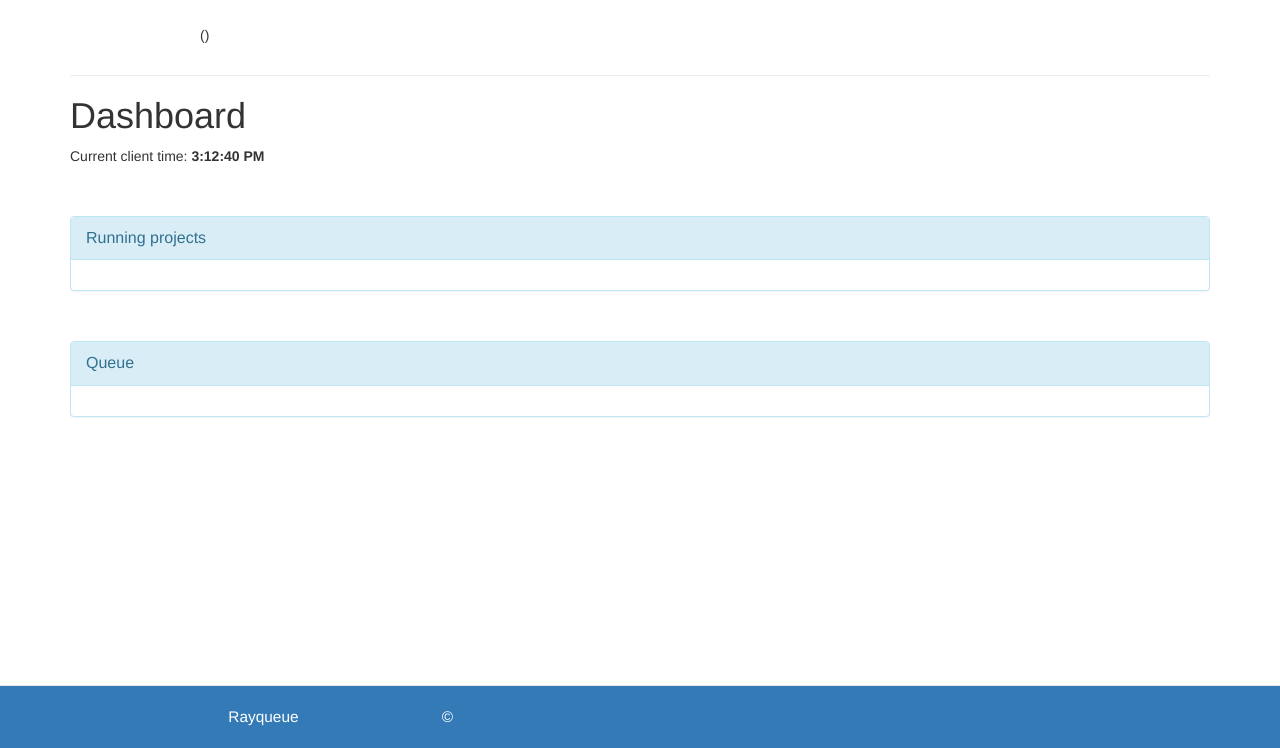
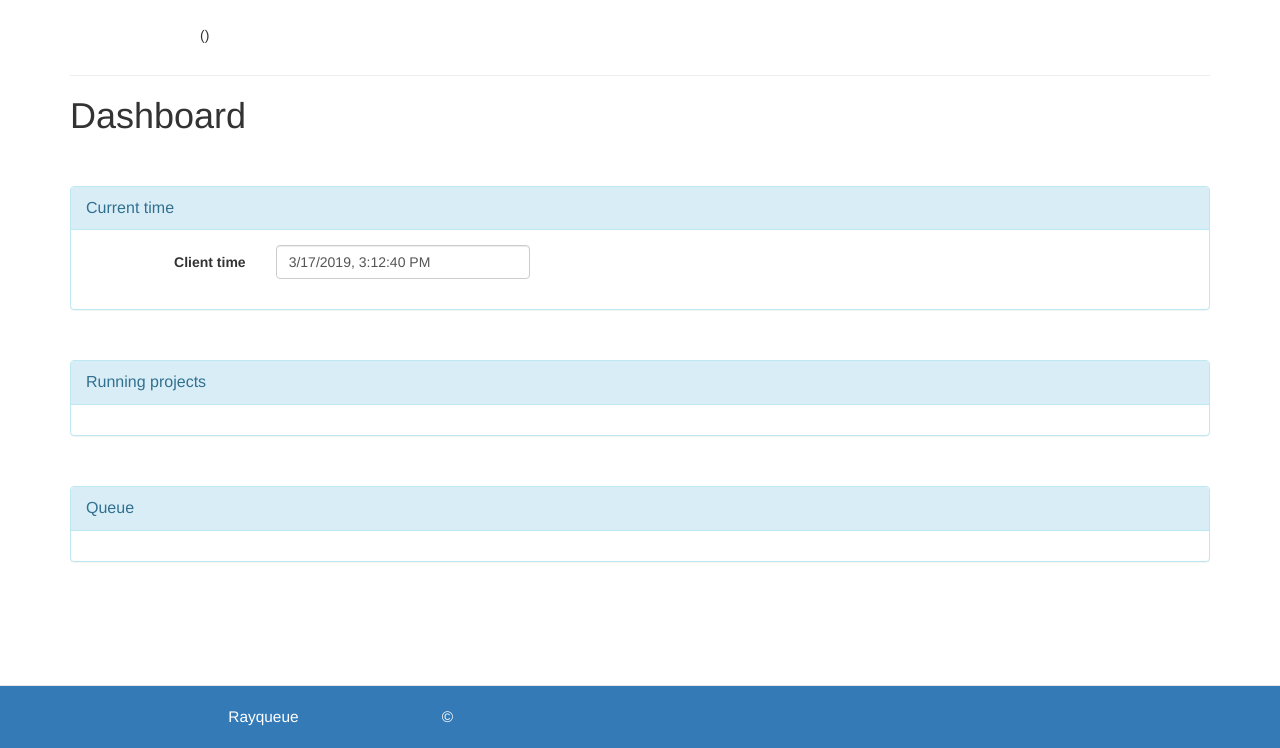
Before and after one commit to ocordes/rayqueue, a Python web app: template src/app/templates/index.html in a window 1280 px wide. Shown: the part 52-800 px from the top of the page. Run offline with Jinja, Linux system fonts and the light colour scheme; the template is opened without the code that fills it, so the values that code supplies are empty; some libraries are stand-ins or nearby versions.

Commit message:
- make client time nicer in bootstrap

```diff
--- a/src/app/templates/index.html
+++ b/src/app/templates/index.html
@@ -16,9 +16,26 @@
 
     <h1>Dashboard</h1>
 
-    <div>
-      Current client time: <b><span id="timer"></span></b>
+    <div style="margin-top:50px" class="mainbox">
+      <div class="panel panel-info">
+          <div class="panel-heading">
+              <div class="panel-title">Current time</div>
+          </div>
+          <div class="panel-body">
+            <div class="form-horizontal">
+              <div class="form-group">
+                <label class="col-md-2 control-label">
+                  Client time
+                </label>
+                <div class="col-md-3">
+                  <input id="timer" type='text' class="form-control" />
+                </div>
+              </div>
+            </div>
+          </div>
+      </div>
     </div>
+
     <div style="margin-top:50px" class="mainbox">
       <div class="panel panel-info">
           <div class="panel-heading">
@@ -58,8 +75,10 @@
 
   function myTimer() {
     var d = new Date();
-    var t = d.toLocaleTimeString();
-    document.getElementById("timer").innerHTML = t;
+    //var t = d.toLocaleTimeString();
+    var t = d.toLocaleString();
+    //document.getElementById("timer").innerHTML = t;
+    document.getElementById("timer").value= t;
   }
 
 
--- a/src/rayqueue.py
+++ b/src/rayqueue.py
@@ -4,12 +4,12 @@
 rayqueue.py
 
 written by: 2019-01-20
-changed by; 2019-03-13
+changed by; 2019-03-17
 
 """
 
 __author__  = 'Oliver Cordes'
-__version__ = '0.0.4'
+__version__ = '0.0.5'
 
 
 # used for the cli extension
```
